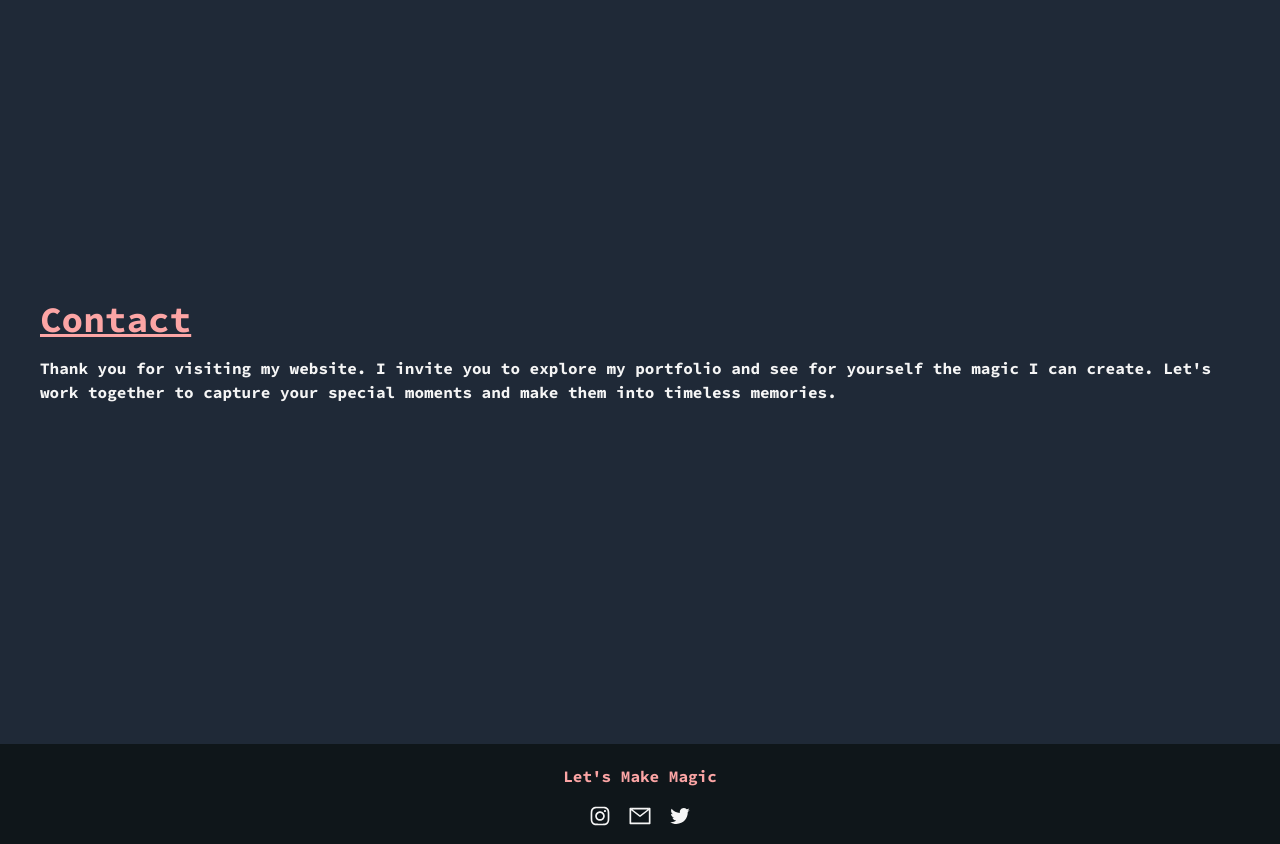
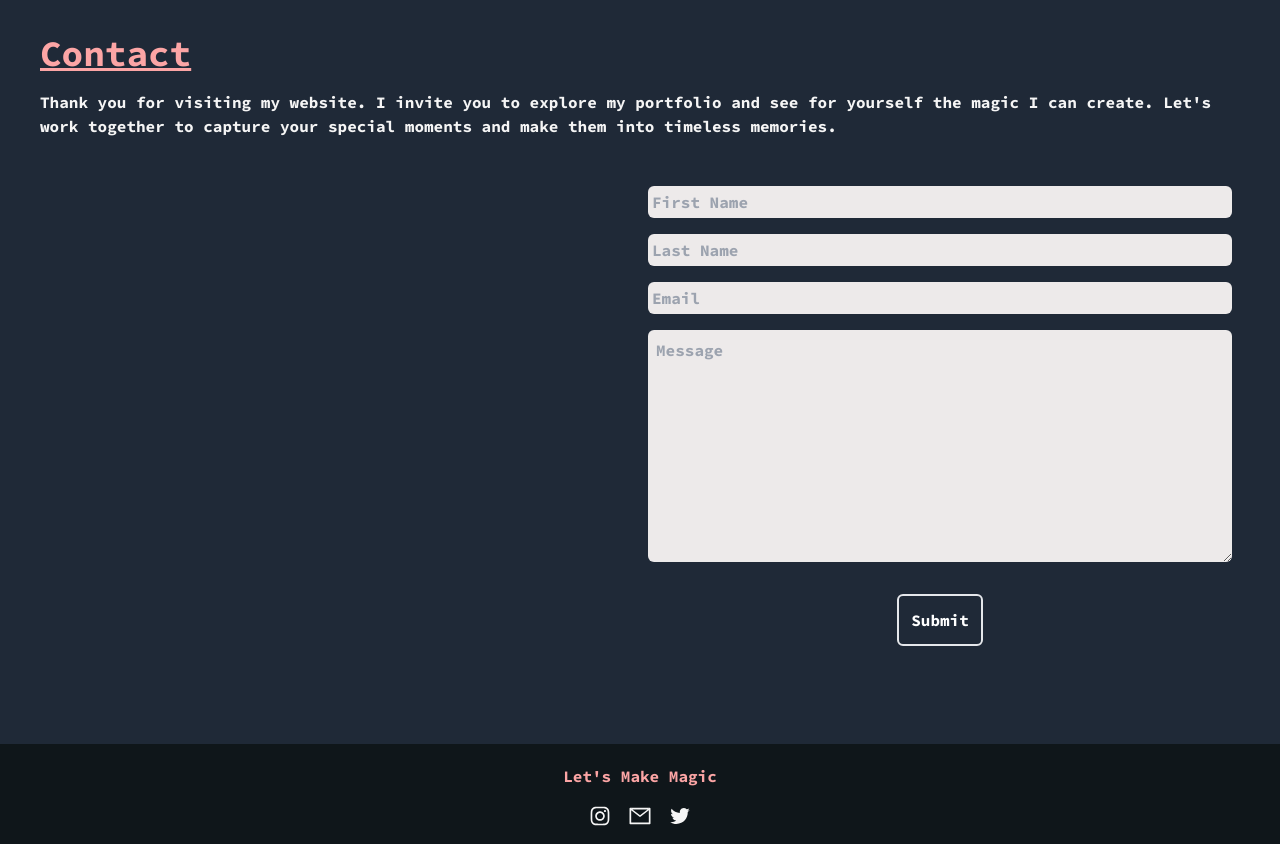
Before and after one commit to allentevyaw/evan-r-photography, a React (Vite) app in the folder client/: page / in a window 1280 px wide. Shown: the part 2240-3084 px from the top of the page. Built offline with nearby package versions, Linux system fonts and the light colour scheme; a web font is replaced by a local one.

Commit message:
contact form started

```diff
--- a/client/src/components/Contact.jsx
+++ b/client/src/components/Contact.jsx
@@ -6,7 +6,53 @@ const Contact = () => {
         <div>
             <h1 className='py-4 text-red-300 text-4xl underline'>Contact</h1>
             <p>Thank you for visiting my website. I invite you to explore my portfolio and see for yourself the magic I can create. Let's work together to capture your special moments and make them into timeless memories.</p>
+
+            <div className='pt-10 flex justify-between'>
+
+                <div>
+
+                </div>
+
+                <form className='flex flex-col max-w-[600px] w-full'>
+                    <input
+                    type='text'
+                    placeholder='First Name'
+                    name='name'
+                    className='rounded-md m-2 p-1 text-gray-600 bg-[#EDEAEA]'>
+                    </input>
+
+                    <input
+                    type='text'
+                    placeholder='Last Name'
+                    name='name'
+                    className='rounded-md m-2 p-1 text-gray-600 bg-[#EDEAEA]'>
+                    </input>
+
+                  <input
+                    type='email'
+                    placeholder='Email'
+                    name='email'
+                    className='rounded-md m-2 p-1 text-gray-600 bg-[#EDEAEA]'>
+                    </input>
+
+                    <textarea
+                        className='bg-[#EDEAEA] m-2 p-2 rounded-md text-gray-600'
+                        name='message'
+                        rows='9'
+                        placeholder='Message'>
+                    </textarea>
+
+                    <button
+                    className='text-white border-2 hover:text-gray-800 hover:bg-red-300 hover:border-red-300 p-3 my-6 mx-auto flex items-center rounded-md'
+                    >Submit
+                    </button>
+
+
+                </form>
+            </div>
+
         </div>
+
 
 
     </div>
```
